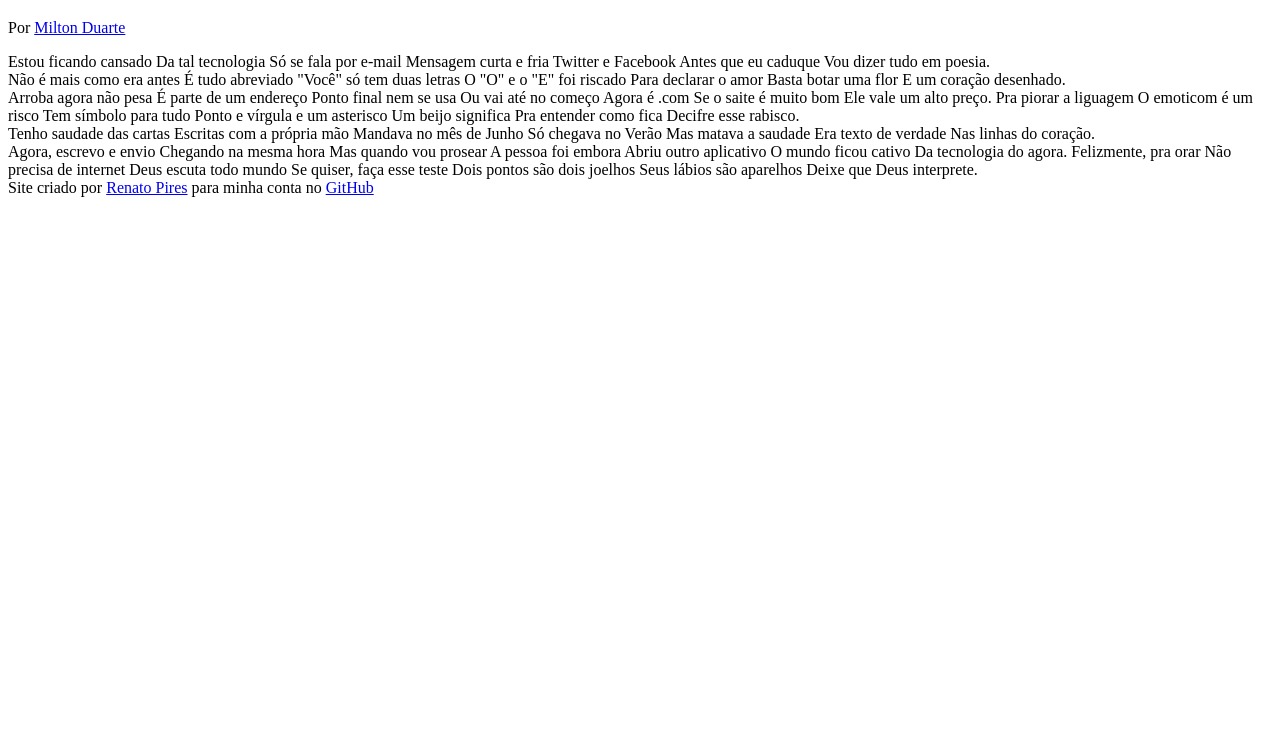
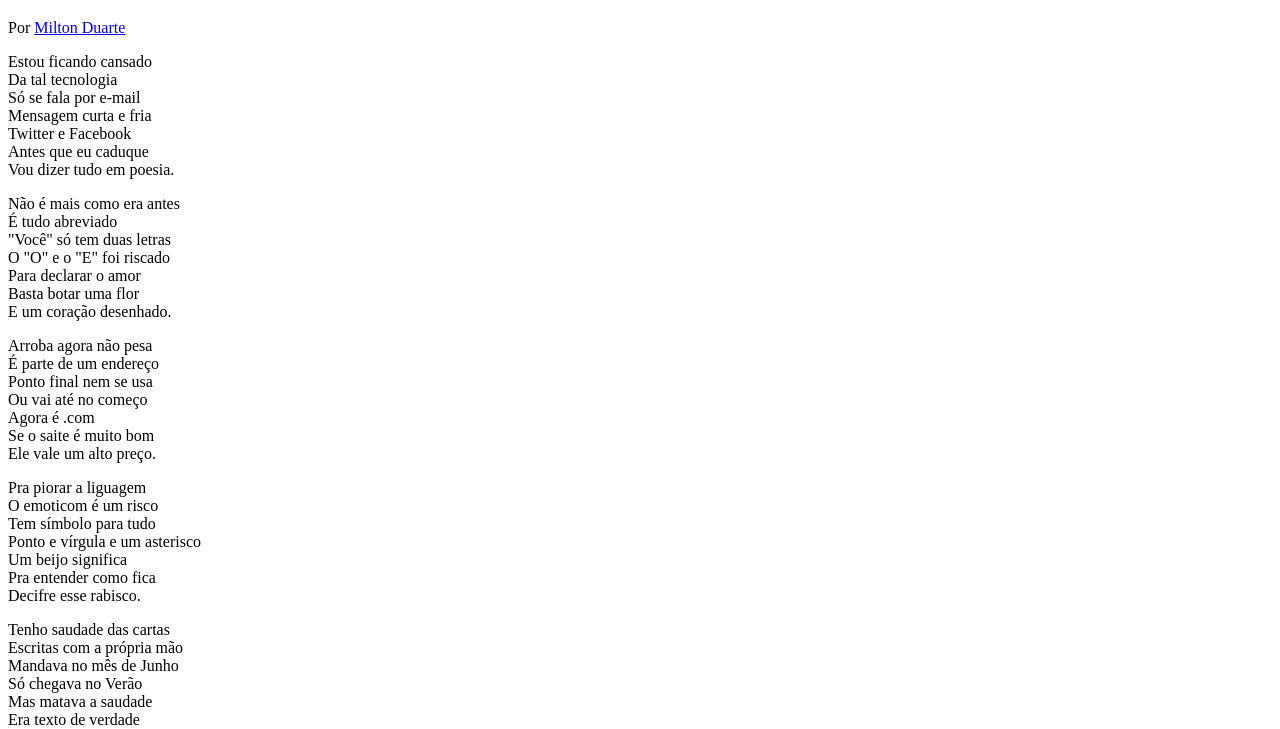
Before and after one commit to renatopires/progeto-cordel, a plain HTML site: page index.html in a window 1280 px wide. Shown: the part 61-790 px from the top of the page. Drawn offline with Linux system fonts and the light colour scheme.

Commit message:
atualizacao 02

```diff
--- /dev/null
+++ b/estli/style.css
@@ -0,0 +1 @@
+@charset "UTF-8";
--- a/index.html
+++ b/index.html
@@ -5,6 +5,7 @@
     <meta http-equiv="X-UA-Compatible" content="IE=edge">
     <meta name="viewport" content="width=device-width, initial-scale=1.0">
     <title>Progeto Cordel</title>
+    <link rel="stylesheet" href="estli/style.css">
 </head>
 <body>
     <header>
@@ -13,78 +14,92 @@
     </header>
 
     <section>
-        Estou ficando cansado
-        Da tal tecnologia
-        Só se fala por e-mail
-        Mensagem curta e fria
-        Twitter e Facebook
-        Antes que eu caduque
+        <p>
+            Estou ficando cansado  <br>
+            Da tal tecnologia <br>
+            Só se fala por e-mail <br>
+            Mensagem curta e fria <br>
+            Twitter e Facebook <br>
+            Antes que eu caduque <br>
             Vou dizer tudo em poesia.
+        </p>
     </section>
 
 
     <section>
-        Não é mais como era antes
-        É tudo abreviado
-        "Você" só tem duas letras
-        O "O" e o "E" foi riscado
-        Para declarar o amor
-        Basta botar uma flor
+        <p>
+            Não é mais como era antes <br>
+            É tudo abreviado <br>
+            "Você" só tem duas letras <br>
+            O "O" e o "E" foi riscado <br>
+            Para declarar o amor <br>
+            Basta botar uma flor <br>
             E um coração desenhado.
+        </p>
     </section>
 
 
 
     <section>
-        Arroba agora não pesa
-        É parte de um endereço
-        Ponto final nem se usa
-        Ou vai até no começo
-        Agora é .com
-        Se o saite é muito bom
-        Ele vale um alto preço.
+        <p>
+            Arroba agora não pesa <br>
+            É parte de um endereço <br>
+            Ponto final nem se usa <br>
+            Ou vai até no começo <br>
+            Agora é .com <br>
+            Se o saite é muito bom <br>
+            Ele vale um alto preço. <br>
+        </p>
 
-        Pra piorar a liguagem
-        O emoticom é um risco
-        Tem símbolo para tudo
-        Ponto e vírgula e um asterisco
-        Um beijo significa
-        Pra entender como fica
+        <p>
+            Pra piorar a liguagem <br>
+            O emoticom é um risco <br>
+            Tem símbolo para tudo <br>
+            Ponto e vírgula e um asterisco <br>
+            Um beijo significa <br>
+            Pra entender como fica <br>
             Decifre esse rabisco.
+        </p>
     </section>
 
 
     <section>
-        Tenho saudade das cartas
-        Escritas com a própria mão
-        Mandava no mês de Junho
-        Só chegava no Verão
-        Mas matava a saudade
-        Era texto de verdade
+        <p>
+            Tenho saudade das cartas <br>
+            Escritas com a própria mão <br>
+            Mandava no mês de Junho <br>
+            Só chegava no Verão <br>
+            Mas matava a saudade <br>
+            Era texto de verdade <br>
             Nas linhas do coração.
+        </p>
     </section>
 
     <section>
-        Agora, escrevo e envio
-        Chegando na mesma hora
-        Mas quando vou prosear
-        A pessoa foi embora
-        Abriu outro aplicativo
-        O mundo ficou cativo
+        <p>
+            Agora, escrevo e envio <br>
+            Chegando na mesma hora <br>
+            Mas quando vou prosear <br>
+            A pessoa foi embora <br>
+            Abriu outro aplicativo <br>
+            O mundo ficou cativo <br>
             Da tecnologia do agora.
+        </p>
 
 
-        Felizmente, pra orar
-        Não precisa de internet
-        Deus escuta todo mundo
-        Se quiser, faça esse teste
-        Dois pontos são dois joelhos
-        Seus lábios são aparelhos
+        <p>
+            Felizmente, pra orar <br>
+            Não precisa de internet <br>
+            Deus escuta todo mundo <br>
+            Se quiser, faça esse teste <br>
+            Dois pontos são dois joelhos <br>
+            Seus lábios são aparelhos <br>
             Deixe que Deus interprete.
+        </p>
     </section>
 
     <footer
-        <p>Site criado por <a href="https://www.instagram.com/renatim_pires/?utm_medium=copy_link">Renato Pires</a> para minha conta no <a href="https://github.com/renatopires">GitHub</a></p>
+        <p>Site criado por <a href="https://www.instagram.com/renatim_pires/?utm_medium=copy_link" target="_blank">Renato Pires</a> para minha conta no <a href="https://github.com/renatopires" target="_blank">GitHub</a></p>
     </footer>
 
 </body>
```
Lines whose indentation alone changed are shown as unchanged.
